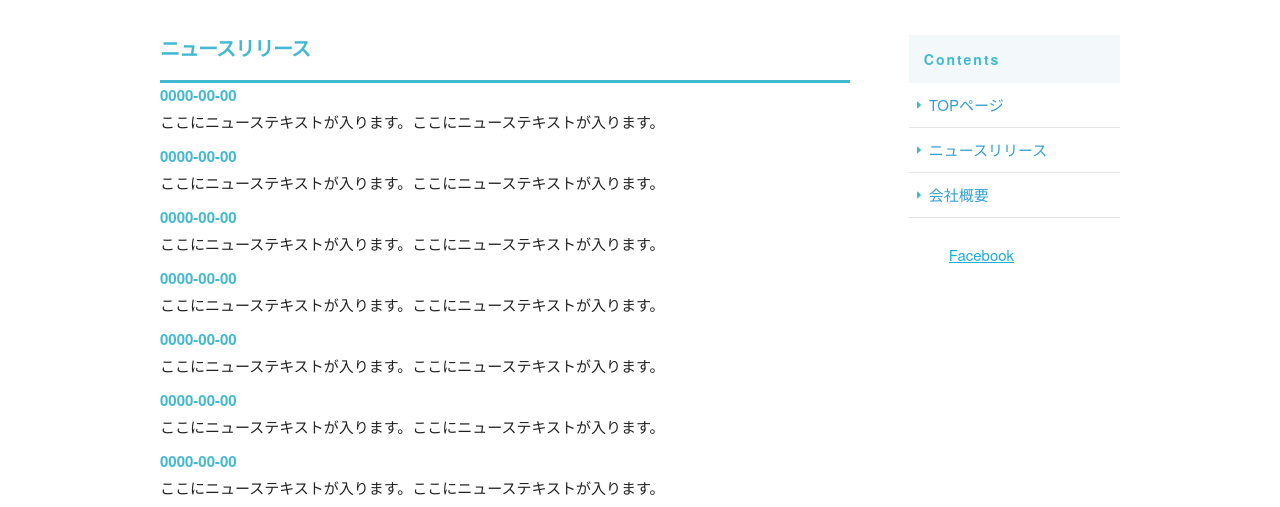
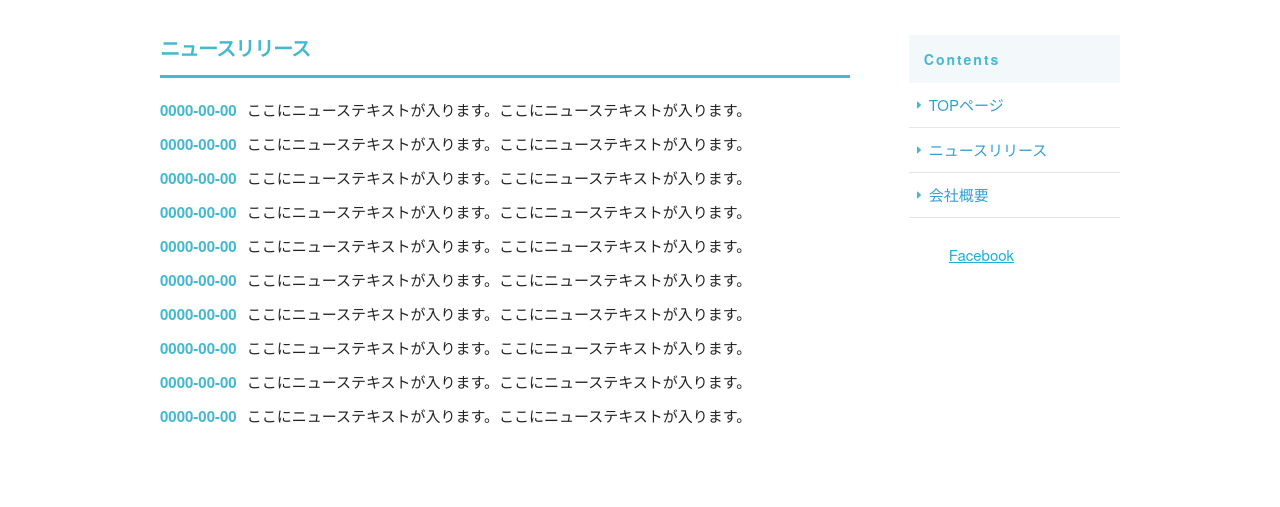
Before and after one commit to sugiyu1022/corporate-site, a plain HTML site: page news.html in a window 1280 px wide. Shown: the part 285-792 px from the top of the page. Drawn offline with nearby package versions, Linux system fonts and the light colour scheme.

Commit message:
re-submission

```diff
--- a/css/sample.scss
+++ b/css/sample.scss
@@ -131,7 +131,7 @@ header{
             @media screen and (-webkit-min-device-pixel-ratio:2),
                               (min-resolution: 2dppx){
 
-                                  background-image: url("../top/images/navi_news@2x.png");
+                                  background-image: url("../images/top/navi_news@2x.png");
             }
           }
         //li .navi_news a
@@ -485,12 +485,19 @@ h1{
     }
     //min-width: 551px
 
-    h2{
+    .news_release{
        color: #42b9d0;
        border-bottom: 3px solid #42b9d0;
        @include fontsize(15);
        font-weight: bold;
        padding-bottom: 15px;
+       margin-bottom: 20px;
+    }
+
+    @media(min-width: 551px){
+        .news_release{
+            @include fontsize(20);
+        }
     }
 
     .news_li{
@@ -506,12 +513,20 @@ h1{
                 font-weight: bold;
                 margin-bottom: 3px;
             }
+
+            @media(min-width: 551px){
+                span{
+                    display: inline-block;
+                    margin-bottom: 0;
+                    padding-right: 10px;
+                }
+            }
         }
     }
 
     #main{
 
-        h2{
+        .company_title{
             color: #42b9d0;
             border-bottom: 3px solid #42b9d0;
             @include fontsize(15);
@@ -521,7 +536,7 @@ h1{
         }
 
         @media(min-width: 551px){
-            h2{
+            .company_title{
                 @include fontsize(20);
                 padding-bottom: 20px;
             }
--- a/news.html
+++ b/news.html
@@ -86,7 +86,7 @@
       <div class="row">
 
         <div id="main" class="nine columns">
-          <h2>ニュースリリース</h2>
+          <h2 class="news_release">ニュースリリース</h2>
             <ul class="news_li">
               <li><span>0000-00-00</span>ここにニューステキストが入ります。ここにニューステキストが入ります。</li>
               <li><span>0000-00-00</span>ここにニューステキストが入ります。ここにニューステキストが入ります。</li>
```
Also changed, not shown: index.html (+4 -7 lines), css/sample.css, 1 other file.
